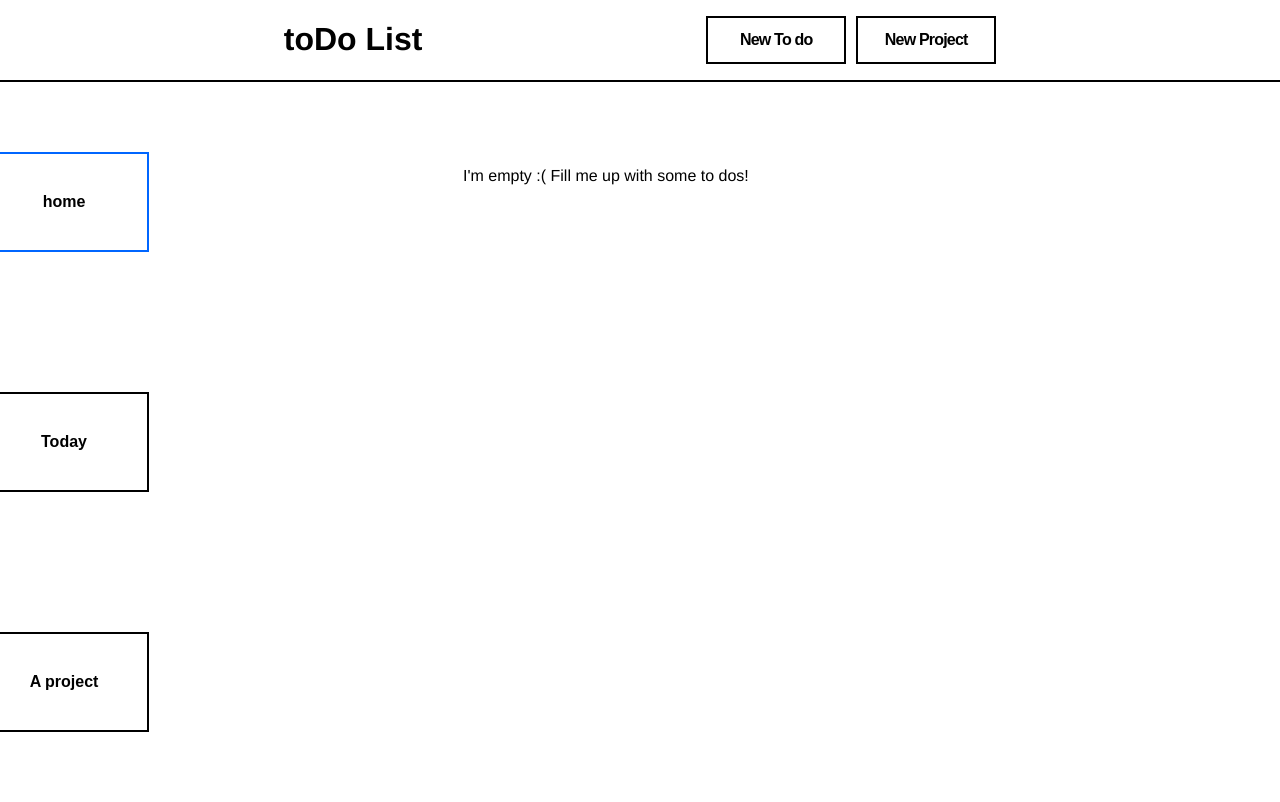
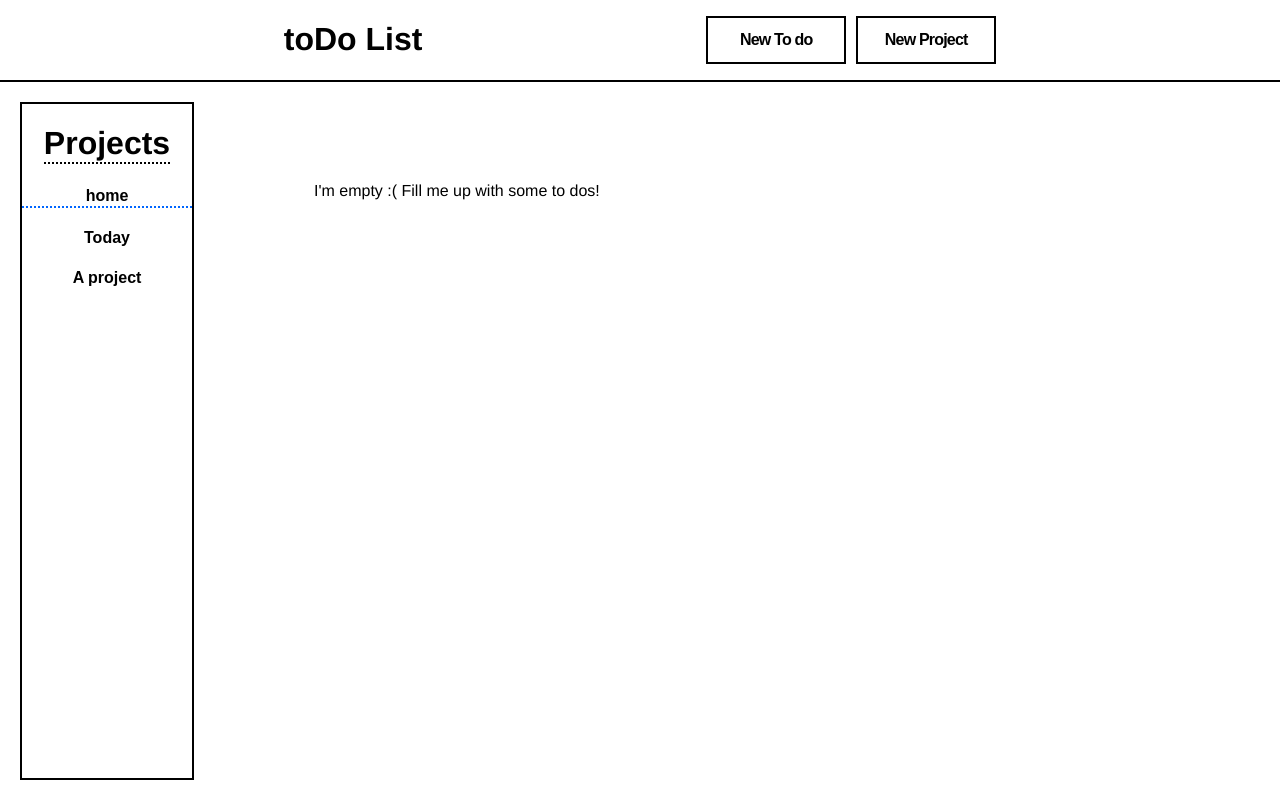
Before and after one commit to miamam1/TOP-toDoList, a website built with webpack: page dist/index.html in a window 1280 px wide. Built offline with nearby package versions, Linux system fonts and the light colour scheme.

Commit message:
styling in process

```diff
--- a/src/index.js
+++ b/src/index.js
@@ -123,6 +123,7 @@
 newProject("home", projects)
 newProject("Today", projects)
 newProject("A project", projects)
+
 sideBar(projects)
 
 
--- a/src/interface.js
+++ b/src/interface.js
@@ -138,7 +138,13 @@ function sideBar(projects) {
 
 
     const contentContainer = document.getElementById("contentContainer")
+    const itemsContainer = document.createElement("div")
     const sideBarContainer = document.createElement("div")
+    const projectText = document.createElement("h1")
+    projectText.textContent = "Projects"
+    sideBarContainer.append(projectText)
+    projectText.classList.add("projectText")
+    itemsContainer.classList.add("itemsContainer")
     sideBarContainer.classList.add("sideBarContainer")
     for(let i = 0; i < projects.length; i++) {
         const button = document.createElement("button")
@@ -149,9 +155,12 @@ function sideBar(projects) {
         button.onclick = function () {
                 projectShowcase(projects, i)
         }
-        sideBarContainer.append(button)
+        itemsContainer.append(button)
 
     }
+
+    sideBarContainer.append(itemsContainer)
+
     /* have stuff here for the buttons that has an onclick using the i, using the function below */
      contentContainer.append(sideBarContainer)
 
@@ -194,6 +203,7 @@ function projectShowcase(projects, index) {
             eraser[0].remove()
             projectContainer.remove()
             sideBar(projects)
+            projectShowcase(projects, 0)
         }
         projectContainer.append(deleteMe)
         contentContainer.append(projectContainer)
@@ -264,7 +274,7 @@ function projectShowcase(projects, index) {
             projectShowcase(projects, index)
 
         }
-        toDoContainer.style.backgroundColor = "#" + Math.floor(Math.random()*16777215).toString(16)
+        /*toDoContainer.style.backgroundColor = "#" + Math.floor(Math.random()*16777215).toString(16) */
         toDoContainer.classList.add("toDoContainer")
         projectContainer.classList.add("projectContainer")
         toDoContainer.append(priorityContainer, titleText, dueDateText, deleteBTN, detailsBTN)
--- a/src/style.css
+++ b/src/style.css
@@ -21,11 +21,16 @@ body {
     flex-direction: column-reverse;
 }
 
+html, body{
+  height: 100%;
+}
+
 .navbar {
     display: flex;
     justify-content: space-evenly;
     border-bottom: 2.3px solid black;
     align-items: center;
+
 }
 
 .navbar button {
@@ -104,38 +109,51 @@ button:focus  {
 
 
 .sideBarContainer {
-  /* yeah this is annoying and gay */
   display: flex;
   flex-direction: column;
-  width: 10%;
-  height: 90vh;
+  border: 2.3px solid black;
+  align-items: center;
   justify-content: space-around;
-  align-items: center;
+  flex-basis: 10%;
+  margin: 20px;
+}
+
+.itemsContainer {
+  flex: 1;
+  display: flex;
+  flex-direction: column;
+  justify-content: flex-start;
+  gap: 20px;
+
+}
+.projectText {
+   border-bottom: 2px dotted black;
 }
 
 .sideBarProject {
   background-color: white;
-  background-color: none;
-  border: 2px solid black;
+  border: none;
   cursor: pointer;
   font-weight: bold;
   font-size: 1rem;
-  height: 100px;
+
+
 
 }
 
 .active  {
-  border-color: #06f
+  border-bottom: 2px dotted #06f;
 }
 
 
 #contentContainer {
   display: flex;
-  gap: 250px;
+  flex: 1;
 
 }
 .projectContainer {
-  margin: 85px;
+  margin: 100px;
+  flex: 1;
   display: flex;
   flex-direction: column;
   gap: 10px;
@@ -143,7 +161,7 @@ button:focus  {
 
 .toDoContainer {
   display: flex;
-  width: 1000px;
+  border: 2px solid black;
   justify-content: space-between;
 }
 
```
Also changed, not shown: dist/main.js.
